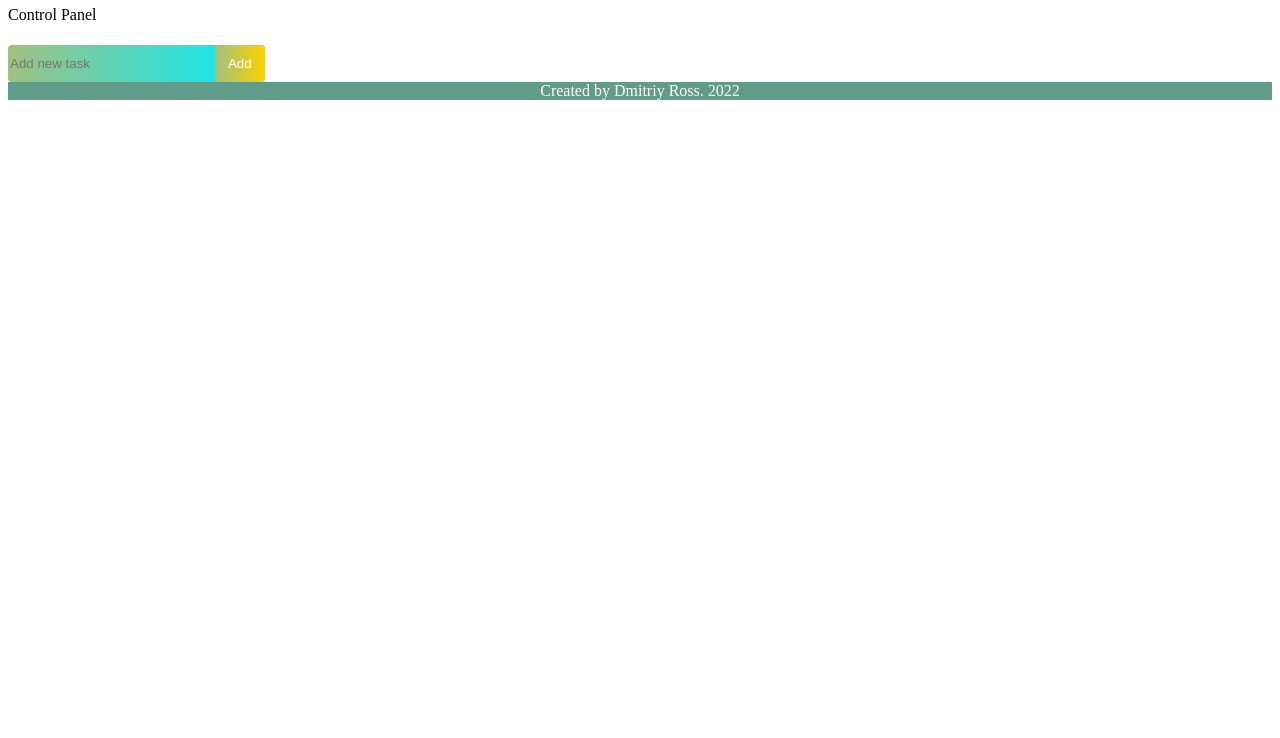
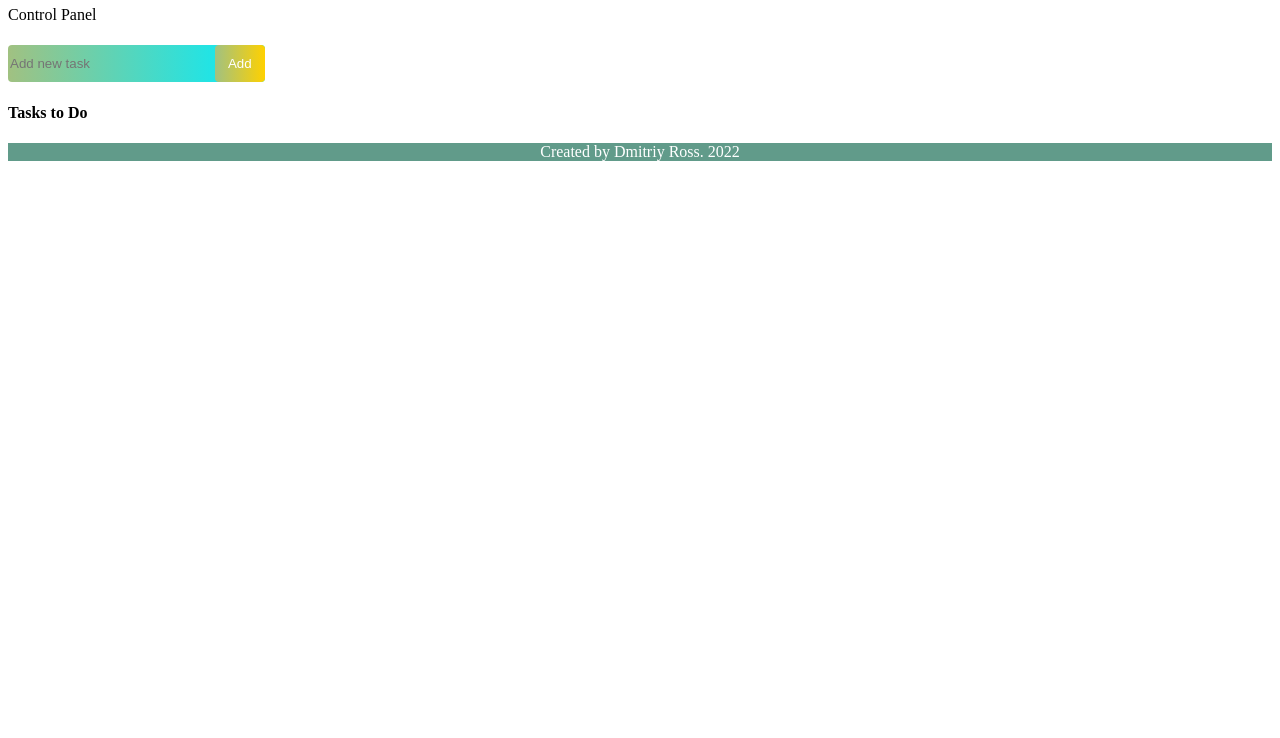
Before and after one commit to DmitriyRoss/todo, a plain HTML site: page index.html in a window 1280 px wide. Shown: the part 62-800 px from the top of the page. Drawn offline with Linux system fonts and the light colour scheme.

Commit message:
added text

```diff
--- a/index.css
+++ b/index.css
@@ -11,6 +11,10 @@
 .list-heading {
   color: black;
   font-weight: 300;
+}
+.grid-heading {
+  color: black;
+  font-weight: 600;
 }
 .list-form {
   width: 20%;
--- a/index.html
+++ b/index.html
@@ -31,7 +31,9 @@
     </section>
     <section class="section-tasks">
       <div class="grid">
-        <div id="inprogress" class="grid-item"></div>
+        <div id="inprogress" class="grid-item">
+          <h4 class="grid-heading">Tasks to Do</h4>
+        </div>
         <div id="done" class="grid-item"></div>
       </div>
     </section>
```
